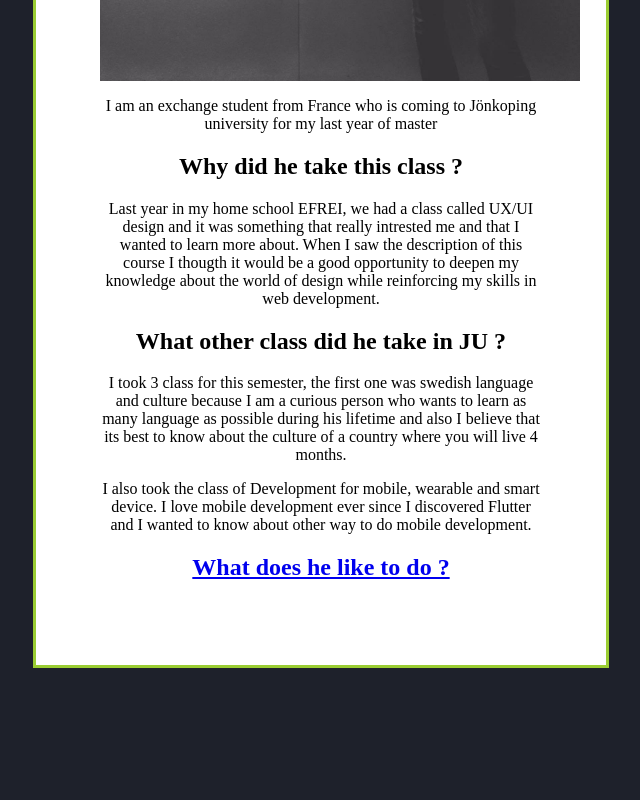
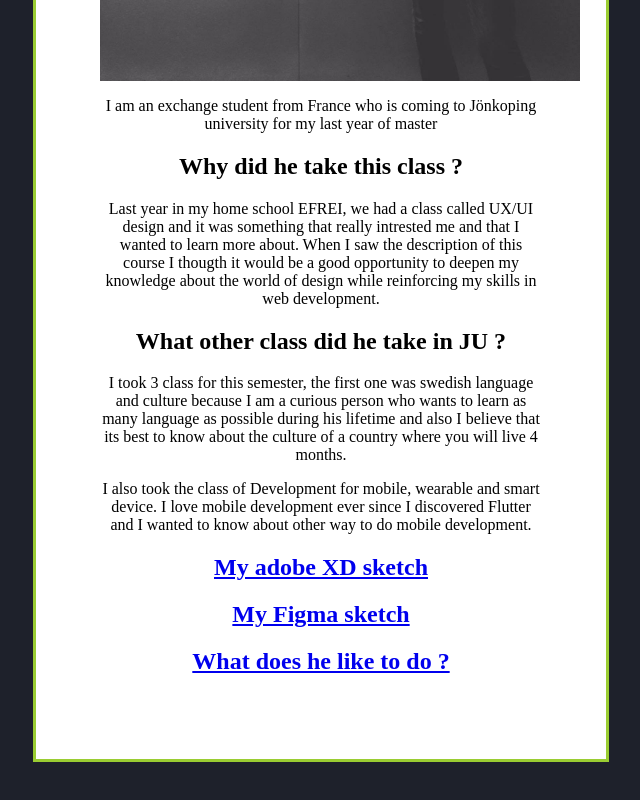
Before and after one commit to Firzenax/Assignment1LouisTran, a plain HTML site: page index.html in a window 1280 px wide. Shown: the part 661-1461 px from the top of the page, without its empty margins (319-959 px from the left). Before the commit the page ends 1371 px from the top, so only its background shows below. Drawn offline with Linux system fonts and the light colour scheme.

Commit message:
assignement5 finished

```diff
--- a/index.html
+++ b/index.html
@@ -47,6 +47,18 @@
         wanted to know about other way to do mobile development.
       </p>
 
+      <h2>
+        <a
+          href="https://xd.adobe.com/view/e23b9165-67de-438d-9df6-c93c8b1bc423-b768/"
+          >My adobe XD sketch</a
+        >
+      </h2>
+      <h2>
+        <a
+          href="https://www.figma.com/file/FJnmfL9nSvBuROcB31fnl4/Test?node-id=0%3A1"
+          >My Figma sketch</a
+        >
+      </h2>
       <h2><a href="hobby.html">What does he like to do ?</a></h2>
     </div>
   </body>
```
